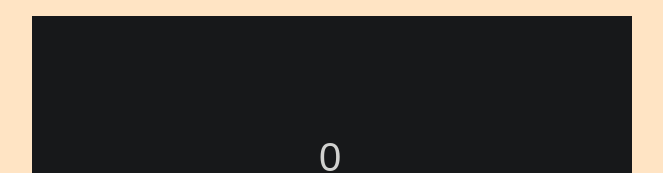
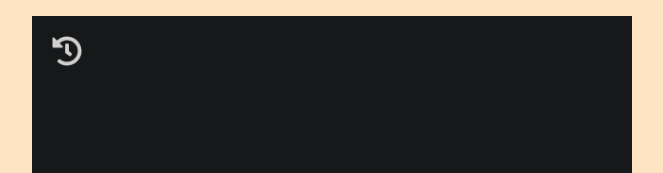
Before and after one commit to Snarenkumar/Calculator, a plain HTML site: page 2nd_model.html in a window 1280 px wide. Shown: the top 173 px of the page, without its empty margins (200-863 px from the left). Drawn offline with Linux system fonts and the light colour scheme.

Commit message:
i have careted a calculator of like iphone ui design modifying some designs

```diff
--- a/2nd_model.css
+++ b/2nd_model.css
@@ -5,6 +5,16 @@
     width:auto;
     height: 300px;
     background-color: yellow;
+
+
+}
+.history{
+    background-color: transparent;
+}
+.history img {
+    background-color: transparent;
+    margin: 20px 0 0 20px;
+    width: 30px;
 
 
 }
@@ -63,6 +73,7 @@
     font-weight: 900;
 
 }
+
 .common{
     height: 100px;
     width: 100px;
--- a/2nd_model.html
+++ b/2nd_model.html
@@ -13,7 +13,8 @@
     <div class="content ">
 
             <div class="nav backgroud ">
-                <div class=" history backgroud">
+                <div class=" history ">
+                    <img src="history_ (1).png" alt="error while loading">
 
 
                 </div>
```
Also changed, not shown: history2.svg (added), history3.png (added), history_ (1).png (added).
